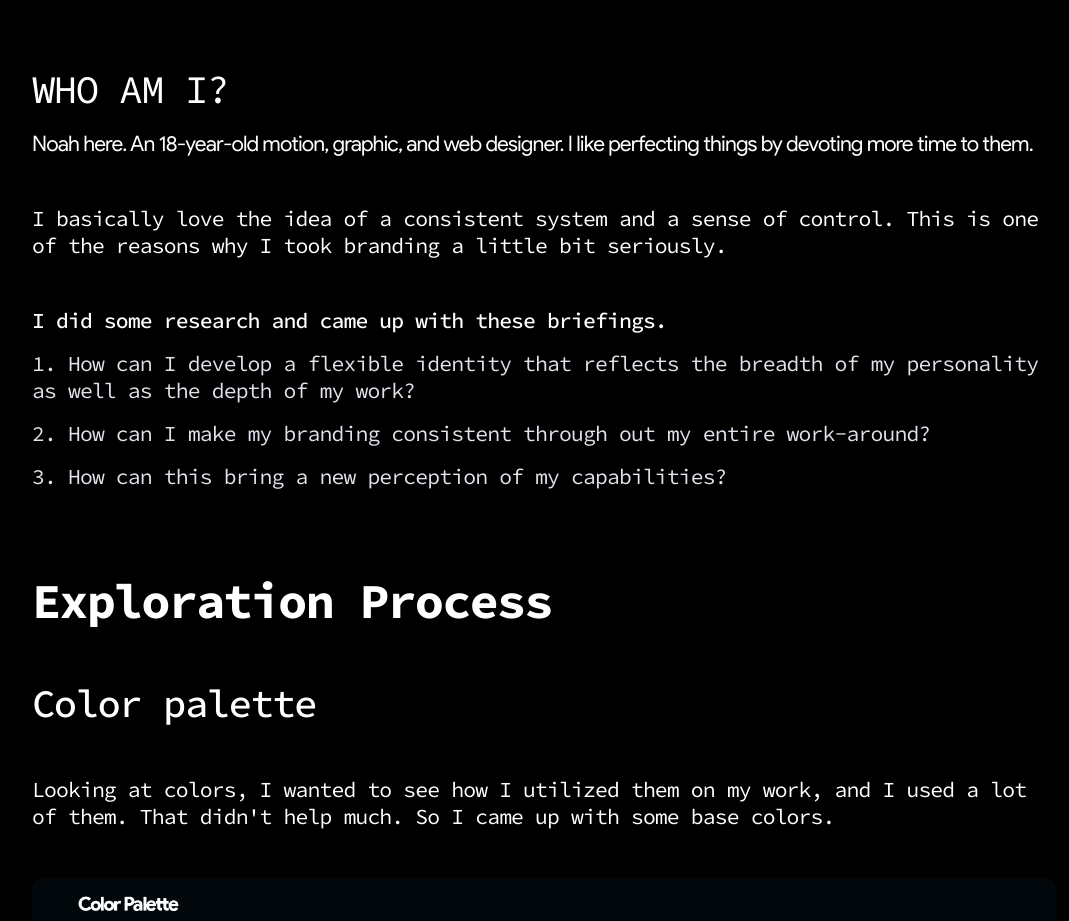
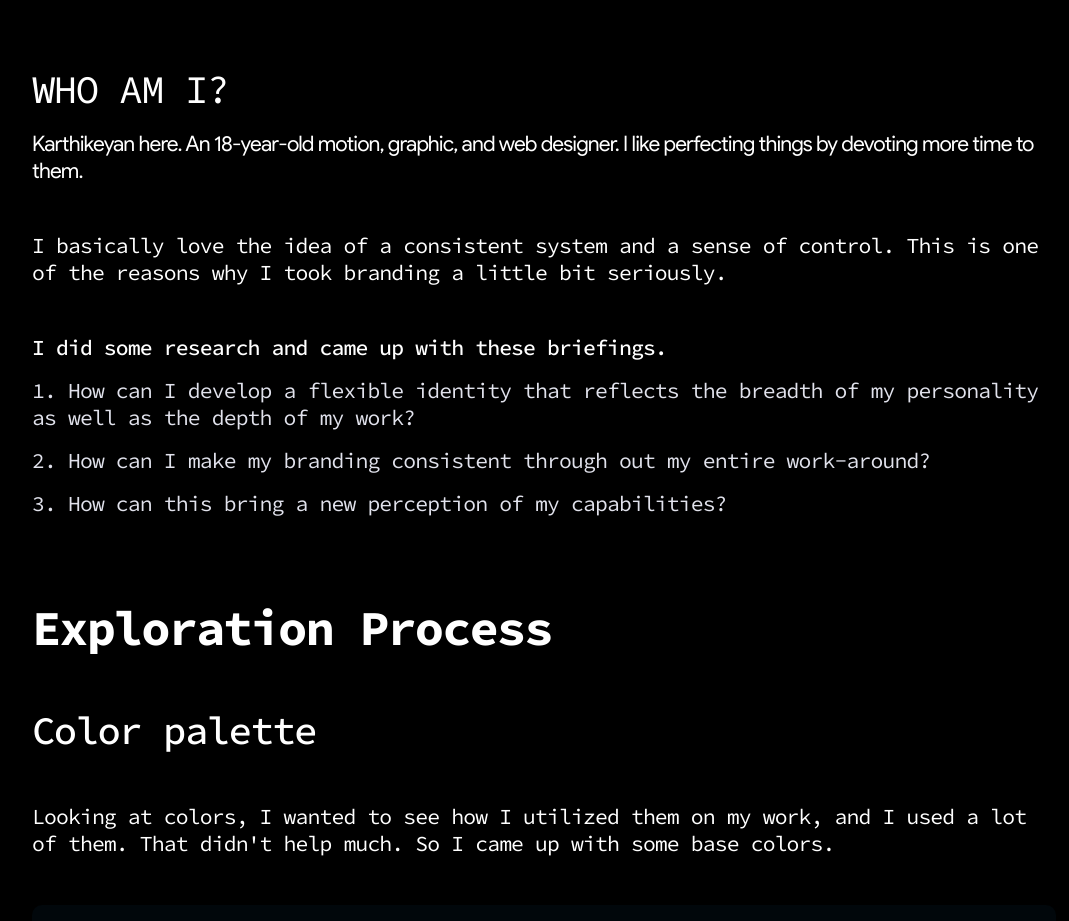
Before and after one commit to whonoahexe/brokendesigns, a Next.js app: page /work/broken in a window 1280 px wide. Shown: the part 940-1861 px from the top of the page, without its empty margins (96-1165 px from the left). Built offline with nearby package versions, Linux system fonts and the light colour scheme.

Commit message:
quick fix

```diff
--- a/pages/index.js
+++ b/pages/index.js
@@ -74,14 +74,14 @@ export default function Home({ results }) {
                     <div className='lg-display-b xs-display-n'>
                         <div className="row mt-200-px">
                             <div className="col-6-xl col-8-lg col-10-md">
-                                <p className='custom-text font-lg'>{`Hello! I'm`} Broken. Motion {`&`} graphic designer, UI/UX designer and a full stack web developer.</p>
+                                <p className='custom-text font-lg'>{`Hello! I'm`} Karthikeyan. Motion {`&`} graphic designer, UI/UX designer and a full stack web developer.</p>
                             </div>
                         </div>
                     </div>
                     <div className='lg-display-n md-display-b xs-display-n'>
                         <div className="row mt-8">
                             <div className="col-6-xl col-8-lg col-10-md col-12-xs">
-                                <p className='custom-text font-lg'>{`Hello! I'm`} Broken. Motion {`&`} graphic designer, UI/UX designer and a full stack web developer.</p>
+                                <p className='custom-text font-lg'>{`Hello! I'm`} Karthikeyan. Motion {`&`} graphic designer, UI/UX designer and a full stack web developer.</p>
                             </div>
                         </div>
                     </div>
--- a/pages/work/broken.js
+++ b/pages/work/broken.js
@@ -52,7 +52,7 @@ const Broken = () => {
                 </div>
                 <div className='work-container pb-4'>
                     <p className='custom-text font-xl font-f-code text-uppercase mt-6'>who am I?</p>
-                    <p className='custom-text font-lg mt-2'>{`Noah here. An 18-year-old motion, graphic, and web designer. I like perfecting things by devoting more time to them.`}</p>
+                    <p className='custom-text font-lg mt-2'>{`Karthikeyan here. An 18-year-old motion, graphic, and web designer. I like perfecting things by devoting more time to them.`}</p>
                     <div className='mt-4'>
                         <p className='custom-text font-lg font-f-code'>{`I basically love the idea of a consistent system and a sense of control. This is one of the reasons why I took branding a little bit seriously.`}</p>
                         <div className='mt-4'>
```
